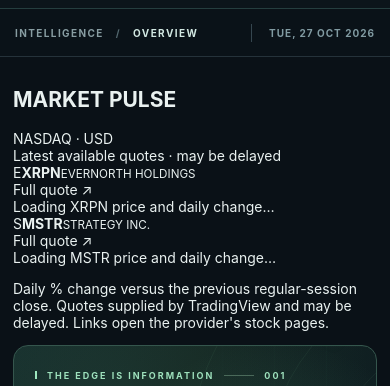
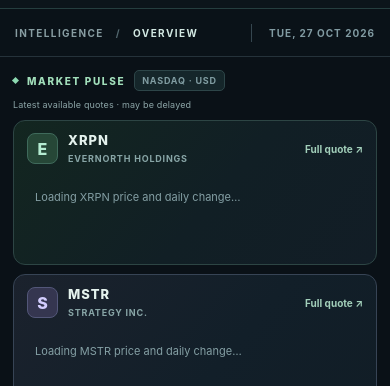
Before and after one commit to PolyScout69/xrpn-ripple-signal, a plain HTML site: page index.html in a window 390 px wide. Shown: the part 110-496 px from the top of the page. Drawn offline with Linux system fonts and the light colour scheme; a script that the page names is missing.

Commit message:
style: responsive XRPN and MSTR live price cards above homepage hero

```diff
--- a/styles.css
+++ b/styles.css
@@ -116,3 +116,38 @@
     top:21px;
   }
 }
+
+
+/* Homepage Market Pulse: two TradingView single-ticker quote widgets. */
+.market-pulse{margin:0 0 17px;min-width:0}
+.market-pulse-top{display:flex;align-items:center;justify-content:space-between;flex-wrap:wrap;gap:8px;margin:0 0 10px}
+.market-pulse-heading{display:flex;align-items:center;gap:9px}
+.market-pulse-heading h2{margin:0;font-size:10px;font-weight:800;letter-spacing:1.65px;color:#a2dfbb}
+.market-pulse-tag{font-size:9px;font-weight:750;letter-spacing:.8px;color:#819da2;background:#15262a;border:1px solid #2d4548;border-radius:5px;padding:4px 7px}
+.market-pulse-note{font-size:10px;color:#8da6a8;letter-spacing:.15px}
+.market-pulse-grid{display:grid;grid-template-columns:repeat(2,minmax(0,1fr));gap:14px;align-items:stretch}
+.quote-card{background:linear-gradient(130deg,#132620,#111f25 55%,#121d26);border:1px solid #2d4544;border-radius:12px;min-width:0;min-height:157px;padding:14px 16px 8px;overflow:hidden}
+.quote-card:nth-child(2){background:linear-gradient(130deg,#1b222d,#121f29 58%,#111d26);border-color:#374455}
+.quote-card-top{display:flex;align-items:center;justify-content:space-between;gap:10px;margin-bottom:5px}
+.quote-identity{display:flex;align-items:center;gap:10px;min-width:0}
+.quote-identity strong{display:block;font-size:13px;font-weight:800;letter-spacing:1px;line-height:1.2;color:#e4f2ed}
+.quote-identity small{display:block;margin-top:4px;font-size:9px;letter-spacing:.8px;font-weight:650;color:#88a5a6;white-space:nowrap}
+.quote-symbol-icon{display:grid;place-items:center;width:31px;height:31px;flex-shrink:0;border-radius:8px;border:1px solid #3f6a5b;background:#264737;color:#b5edd2;font-size:16px;font-weight:850}
+.quote-icon-mstr{border-color:#535779;background:#353650;color:#d3cdfd}
+.quote-chart-link{font-size:10px;font-weight:700;color:#a2cfba;white-space:nowrap}
+.quote-chart-link:hover{text-decoration:underline;color:#dcf5e5}
+.quote-widget-wrap{width:100%;height:90px;min-width:0;position:relative}
+.quote-widget-wrap tv-single-ticker{display:block;width:100%;height:90px;min-width:0;color-scheme:dark;
+  --tv-widget-font-family:Inter,ui-sans-serif,system-ui,-apple-system,BlinkMacSystemFont,"Segoe UI",sans-serif;
+  --tv-widget-background-color:transparent;--tv-widget-text-color:#e3efee;
+  --tv-widget-price-text-color:#f0f8f5;--tv-widget-positive-color:#93dfb3;--tv-widget-negative-color:#f1a08e}
+.quote-loading{display:block;padding:21px 8px;color:#849fa4;font-size:11px}
+.market-pulse-footnote{margin:9px 1px 0;color:#728e94;font-size:10px;line-height:1.4}
+@media(max-width:640px){
+  .market-pulse{margin-bottom:14px}
+  .market-pulse-grid{grid-template-columns:minmax(0,1fr);gap:9px}
+  .quote-card{min-height:145px;padding:12px 13px 4px}
+  .quote-widget-wrap,.quote-widget-wrap tv-single-ticker{height:88px}
+  .market-pulse-note{font-size:9px}
+  .market-pulse-footnote{font-size:9px}
+}
```
